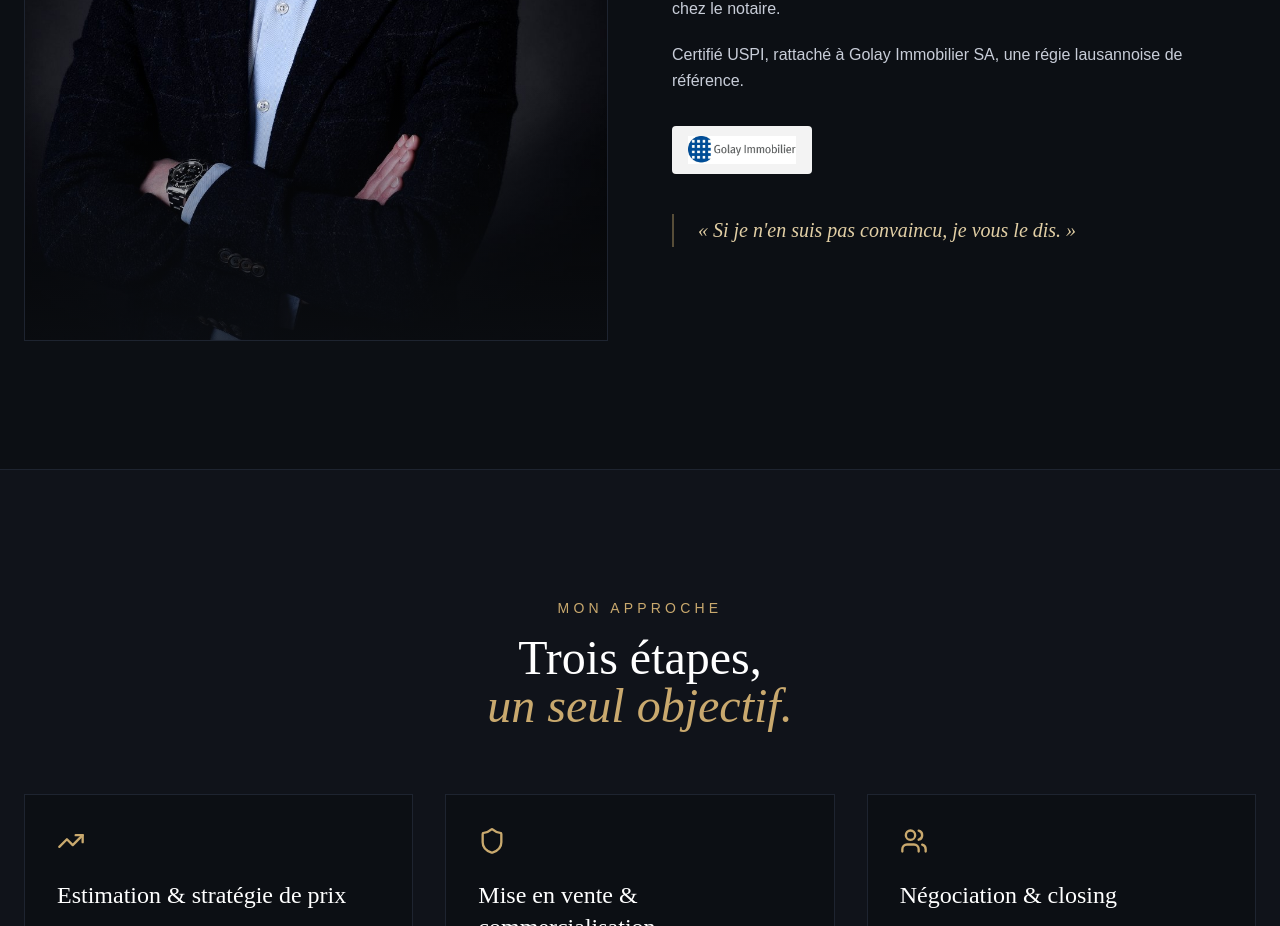
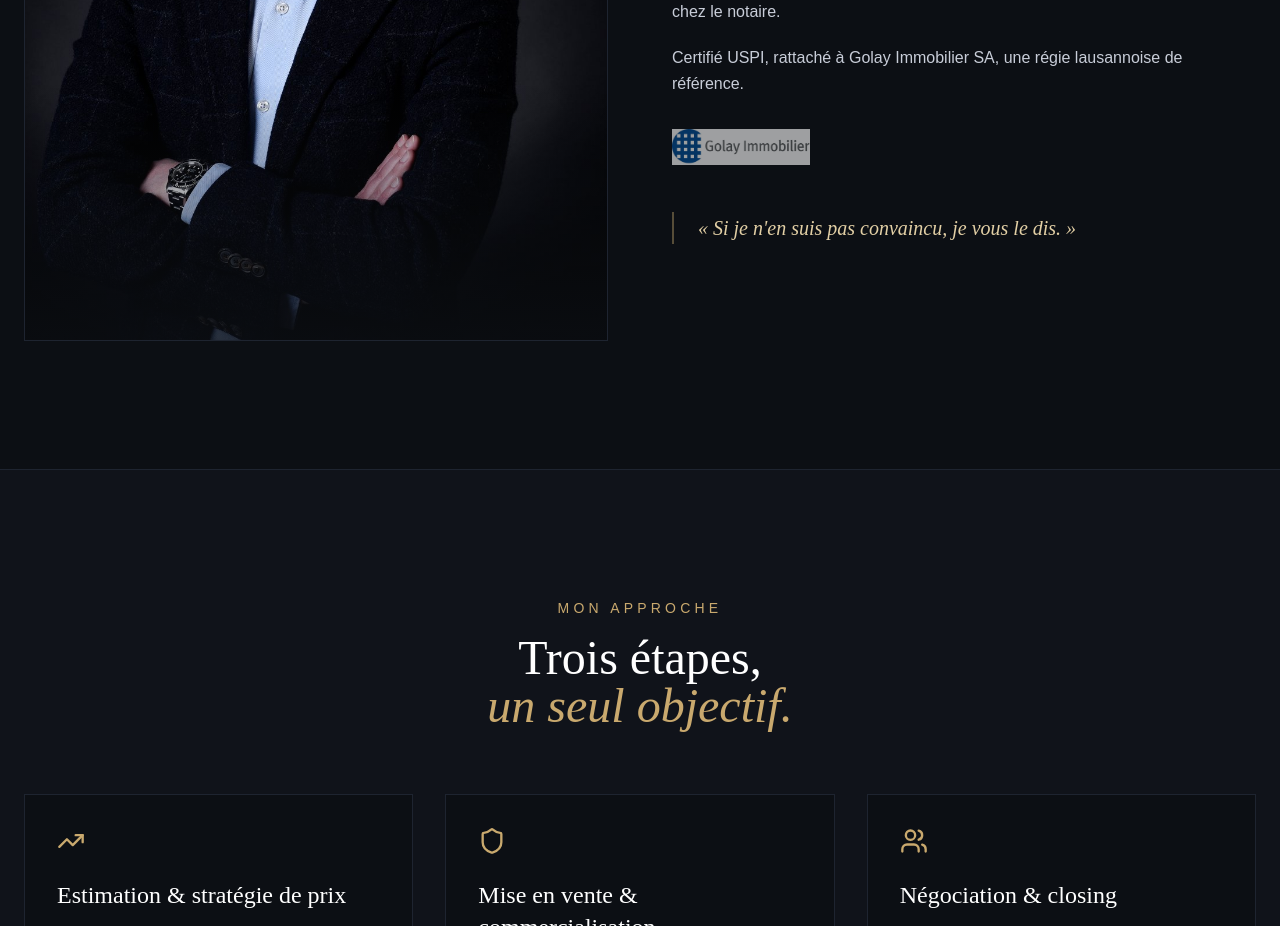
Before and after one commit to Sinseed/maison-praet, a Next.js app: page / in a window 1280 px wide. Shown: the part 1540-2466 px from the top of the page. Built offline with nearby package versions, Linux system fonts and the light colour scheme.

Commit message:
fix: logo Golay mix-blend-screen (fond blanc transparent sur dark)

```diff
--- a/app/page.tsx
+++ b/app/page.tsx
@@ -55,8 +55,8 @@ function About() {
             <p>Depuis plus de six ans, j&apos;accompagne des propriétaires sur l&apos;ensemble de l&apos;arc lémanique et du Gros-de-Vaud. Chaque mandat est traité avec la même rigueur : estimation fondée, stratégie de prix réaliste, suivi transparent jusqu&apos;à la signature chez le notaire.</p>
             <p>Certifié USPI, rattaché à Golay Immobilier SA, une régie lausannoise de référence.</p>
           </div>
-          <a href="https://www.golay-immobilier.ch" target="_blank" rel="noopener noreferrer" className="inline-flex items-center gap-3 mt-8 px-4 py-2.5 bg-white/95 rounded hover:bg-white transition-colors">
-            <img src="/photos/logo-golay.jpg" alt="Golay Immobilier SA" className="h-7 object-contain" />
+          <a href="https://www.golay-immobilier.ch" target="_blank" rel="noopener noreferrer" className="inline-block mt-8 opacity-60 hover:opacity-90 transition-opacity">
+            <img src="/photos/logo-golay.jpg" alt="Golay Immobilier SA" className="h-9 object-contain mix-blend-screen" />
           </a>
           <blockquote className="mt-10 pl-6 border-l-2 border-brand-gold/40"><p className="font-display text-xl italic text-brand-goldLight leading-relaxed">&laquo;&nbsp;Si je n&apos;en suis pas convaincu, je vous le dis.&nbsp;&raquo;</p></blockquote>
         </div>
```
